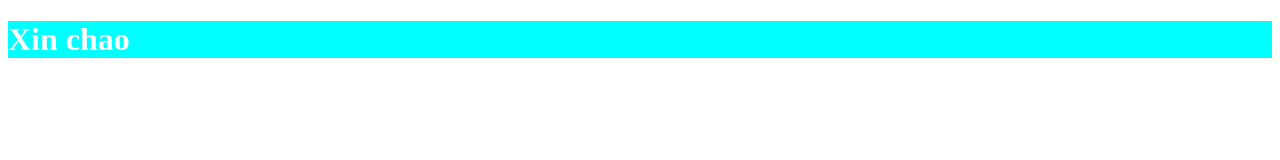
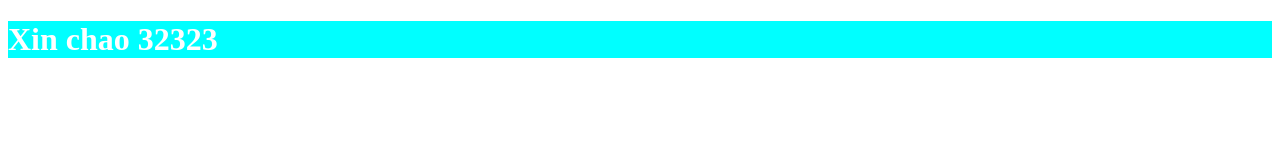
Before and after one commit to letrongdetoan1/hocgit, a website: page index.html in a window 1280 px wide. Drawn offline with Linux system fonts and the light colour scheme.

Commit message:
Update index.html

```diff
--- a/index.html
+++ b/index.html
@@ -8,6 +8,6 @@
     <link rel="stylesheet" href="./index2.css">
 </head>
 <body>
-    <h1>Xin chao</h1>
+    <h1>Xin chao 32323</h1>
 </body>
 </html>
```
